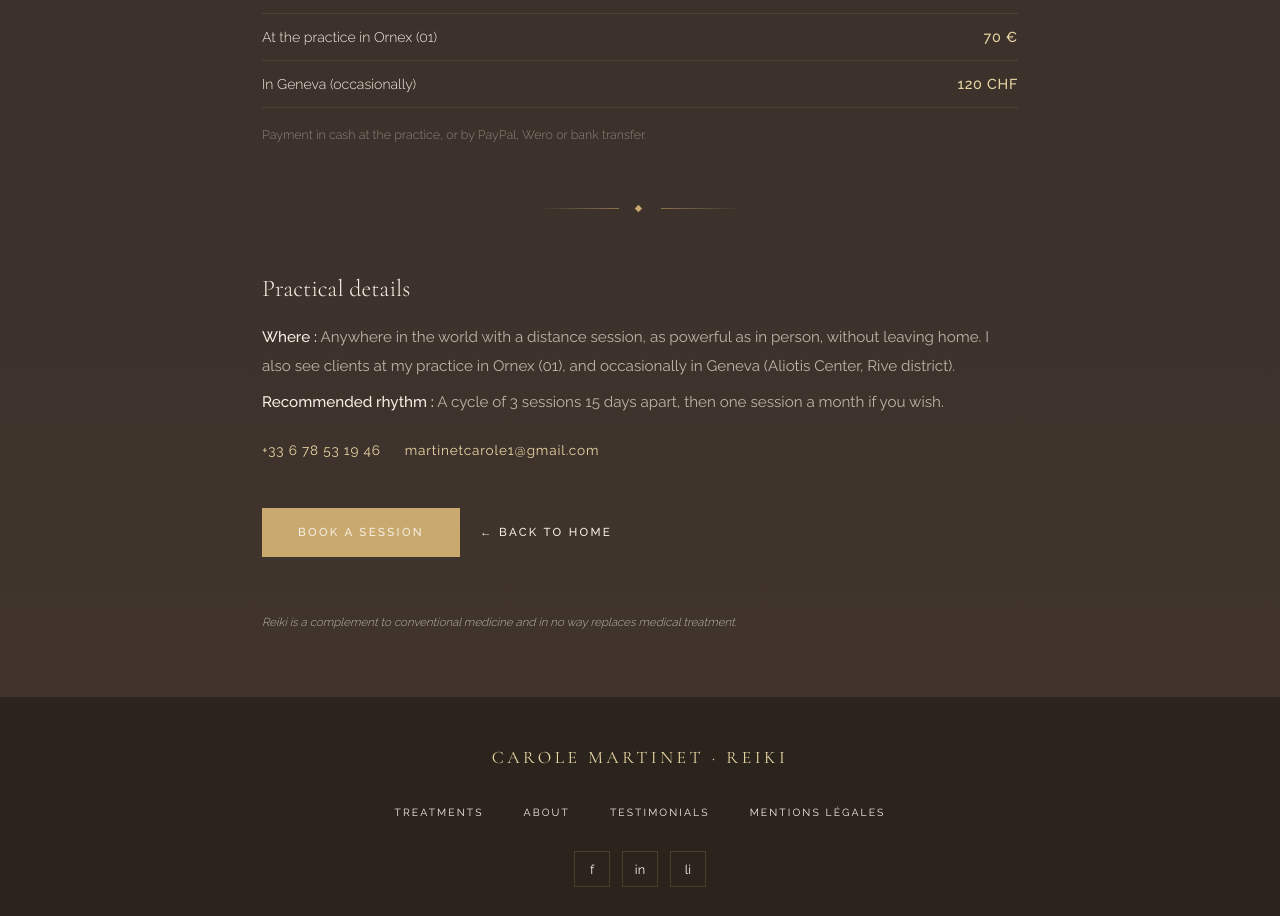
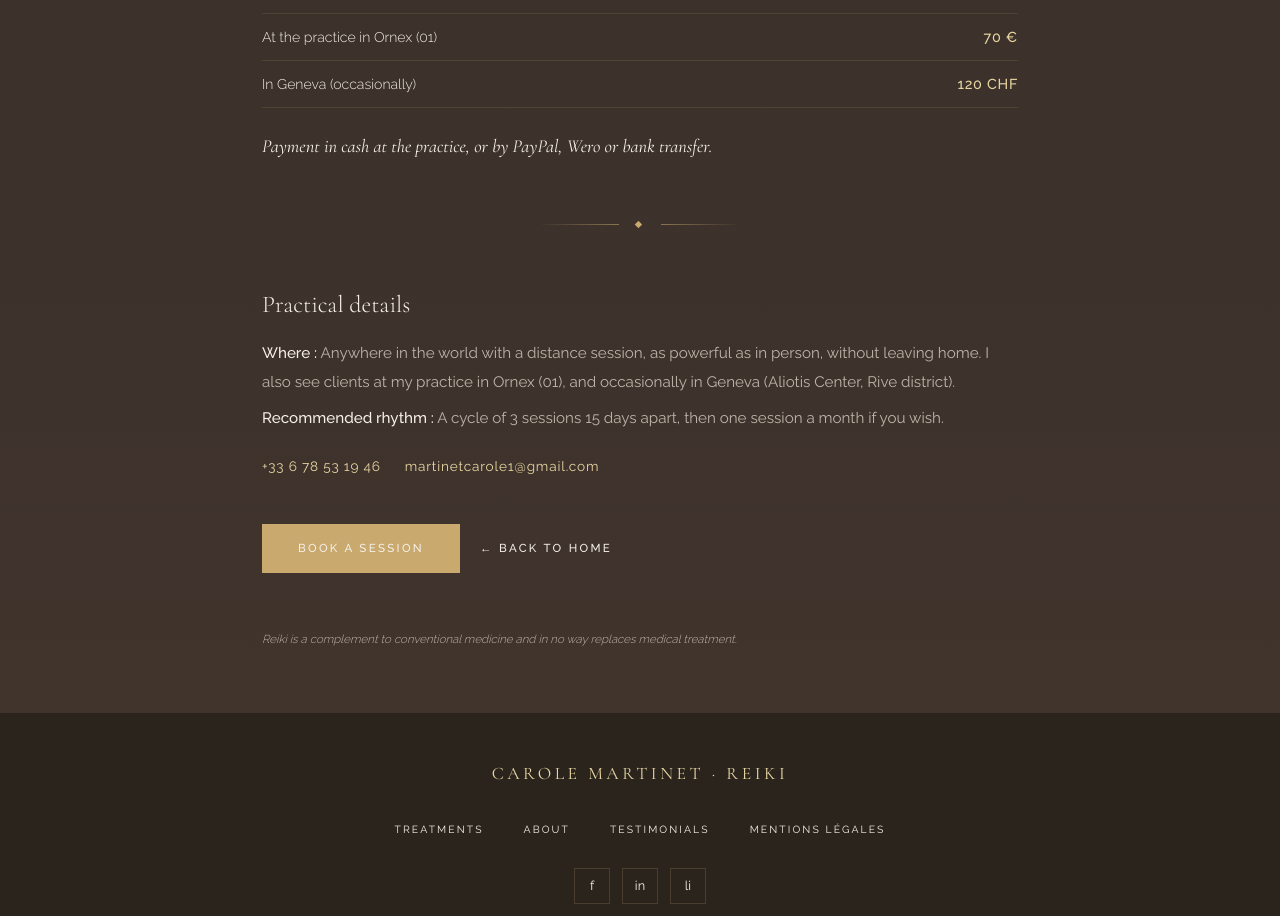
Before and after one commit to LucaMartinet7/Website_Carole, a React (Vite) app: page /seance-individuelle in a window 1280 px wide. Shown: the part 1444-2360 px from the top of the page. Built offline with nearby package versions, Linux system fonts and the light colour scheme.

Commit message:
Tarifs : mention du règlement plus visible, en italique

```diff
--- a/src/pages/SeanceIndividuelle.tsx
+++ b/src/pages/SeanceIndividuelle.tsx
@@ -106,7 +106,7 @@ export function SeanceIndividuelle() {
                 </li>
               ))}
             </ul>
-            <p className="mt-4 text-[0.78rem] font-light leading-[1.7] text-[rgba(168,159,150,0.75)]">
+            <p className="mt-6 text-[1.15rem] font-normal italic leading-[1.6] text-[var(--cream)] [font-family:'Cormorant_Garamond',serif]">
               {seancePage.tarifs.note}
             </p>
           </div>
```
